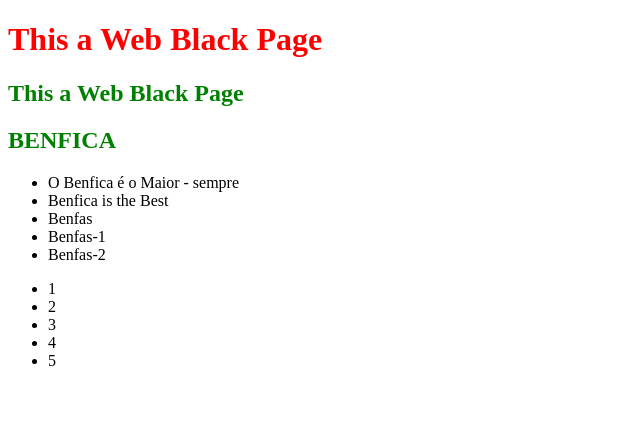
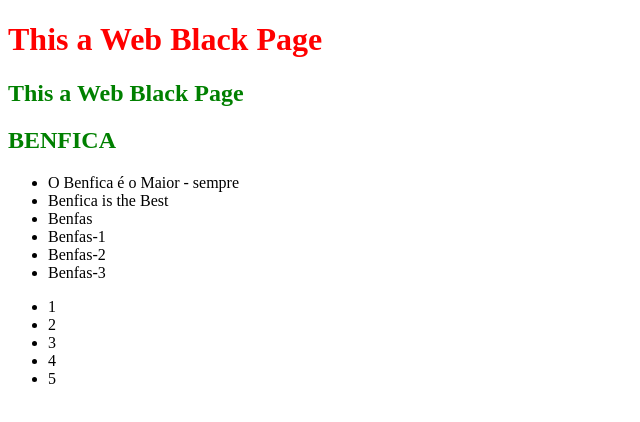
Before and after one commit to jmmendesgit/TestApps, a plain HTML site: page index.html in a window 1280 px wide. Shown: the whole page, without its empty margins (0-640 px from the left). Drawn offline with Linux system fonts and the light colour scheme.

Commit message:
Benfas-3

```diff
--- a/index.html
+++ b/index.html
@@ -16,6 +16,7 @@
 			<li>Benfas</li>
 			<li>Benfas-1</li>
 			<li>Benfas-2</li>
+			<li>Benfas-3</li>
 		</ul>
 		<ul>
 			<li>1</li>
```
